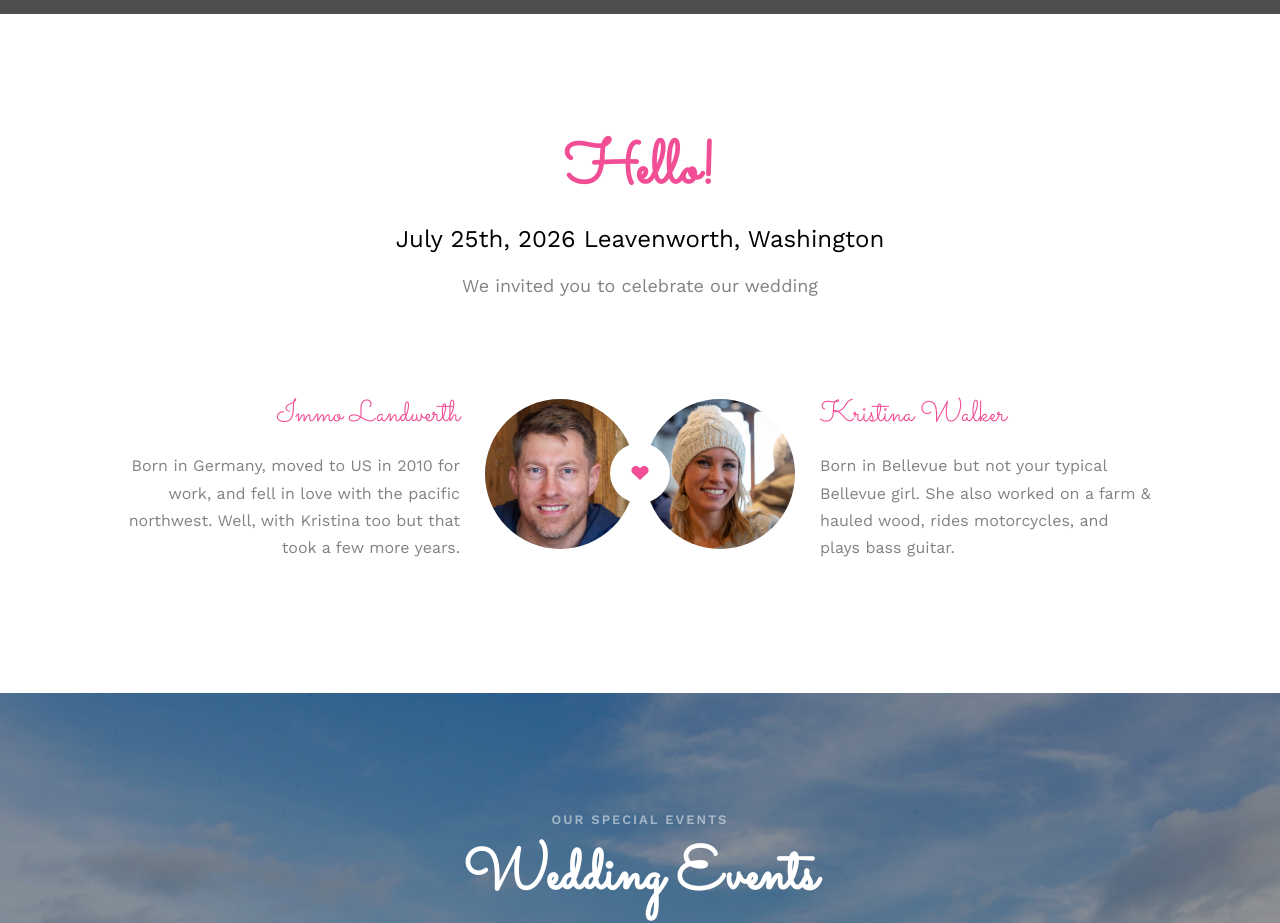
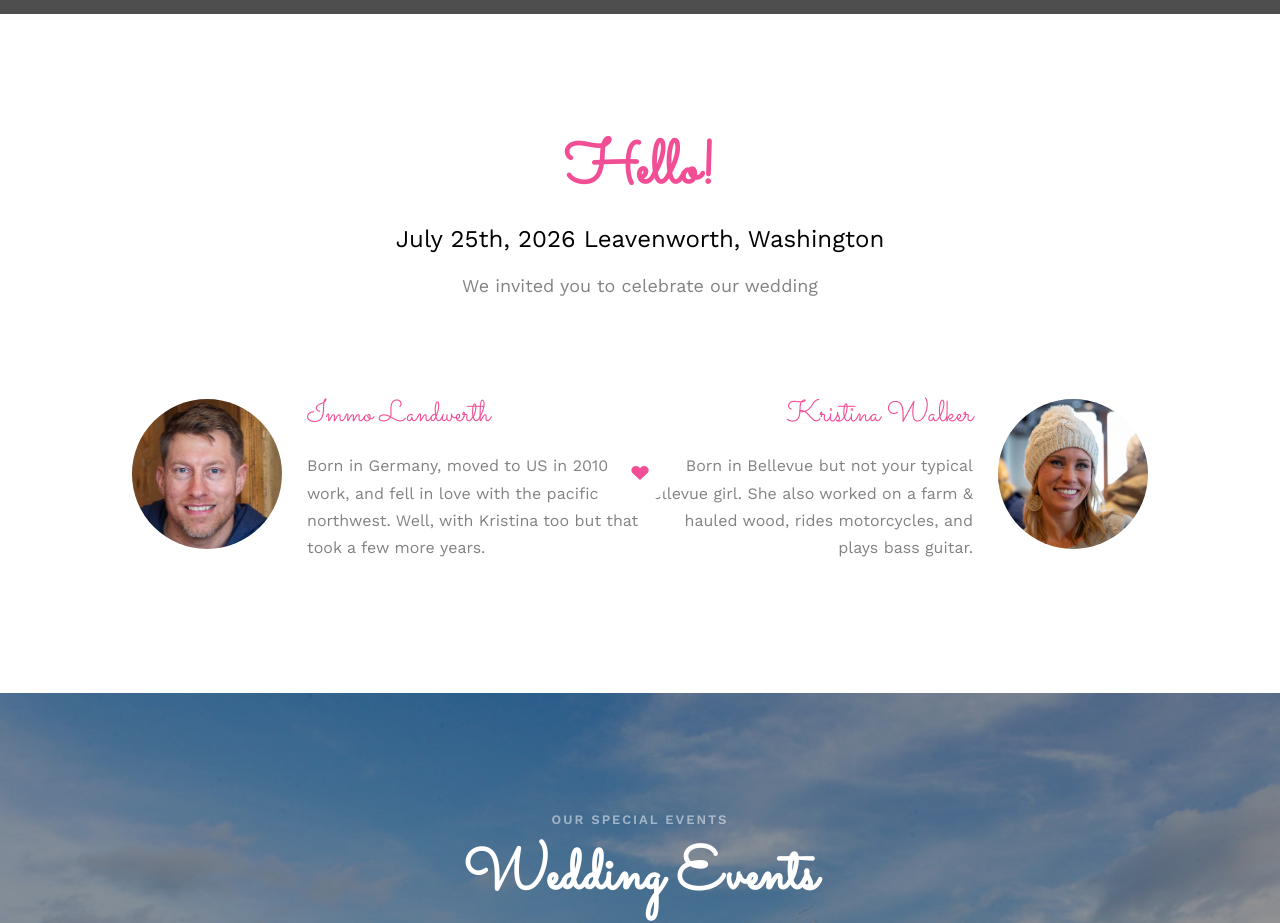
Before and after one commit to terrajobst/pagestest, a Jekyll site: the page built from index.html, in a window 1280 px wide. Shown: the part 886-1809 px from the top of the page. Built offline with Jekyll 4.4.1, drawn with Linux system fonts in a browser that asks for light colours; some web fonts are replaced; grey boxes are pictures that could not be loaded.

Commit message:
Swap bride/groom

```diff
--- a/assets/css/style.css
+++ b/assets/css/style.css
@@ -1097,19 +1097,19 @@
     margin: 0 auto;
   }
 }
-.couple-half .groom {
+.couple-half .bride {
   float: right;
   margin-right: 5px;
 }
-.couple-half .bride {
+.couple-half .groom {
   float: left;
   margin-left: 5px;
 }
-.couple-half .desc-groom {
+.couple-half .desc-bride {
   padding-right: 180px;
   text-align: right;
 }
-.couple-half .desc-bride {
+.couple-half .desc-groom {
   padding-left: 180px;
   text-align: left;
 }
@@ -1118,11 +1118,11 @@
     margin-left: 0;
     margin-right: 0;
   }
-  .couple-half .desc-groom {
+  .couple-half .desc-bride {
     padding-right: 0;
     text-align: center;
   }
-  .couple-half .desc-bride {
+  .couple-half .desc-groom {
     padding-left: 0;
     text-align: center;
   }
```
